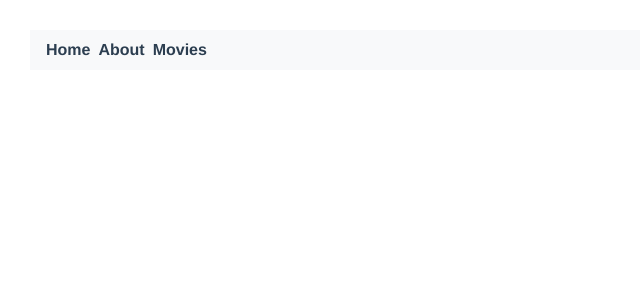
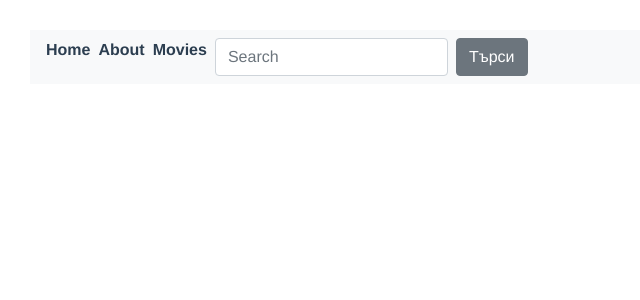
Before and after one commit to veroni2000/Cinema, a Vue app in the folder cinema-ui/: page /#/users in a window 1280 px wide. Shown: the top 300 px of the page, without its empty margins (0-640 px from the left). Built offline with nearby package versions, Linux system fonts and the light colour scheme.

Commit message:
random stuff

```diff
--- a/cinema-ui/src/App.vue
+++ b/cinema-ui/src/App.vue
@@ -4,9 +4,15 @@
       <div>
         <b-navbar type="light" variant="light">
           <b-navbar-nav>
-            <router-link class="mr-sm-2" to="/">Home</router-link>
-            <router-link class="mr-sm-2" to="/about">About</router-link>
-            <router-link class="mr-sm-2" to="/movies">Movies</router-link>
+            <ul class="nav navbar-nav navbar-right">
+              <li><router-link class="mr-sm-2" to="/">Home</router-link></li>
+              <li><router-link class="mr-sm-2" to="/about">About</router-link></li>
+              <li><router-link class="mr-sm-2" to="/movies">Movies</router-link></li>
+            </ul>
+            <form class="form-inline">
+              <b-form-input class="form-control mr-sm-2" type="search" placeholder="Search"></b-form-input>
+              <b-button v-on:click = "searchMovies">Търси</b-button>
+            </form>
           </b-navbar-nav>
         </b-navbar>
       </div>
--- a/cinema-ui/src/main.js
+++ b/cinema-ui/src/main.js
@@ -5,11 +5,13 @@ import store from './store'
 import * as axios from 'axios'
 import 'bootstrap/dist/css/bootstrap.css'
 import 'bootstrap-vue/dist/bootstrap-vue.css'
-import { BTable, BPagination, NavbarPlugin, BCarousel, BCarouselSlide } from 'bootstrap-vue'
+import { BTable, BPagination, NavbarPlugin, BCarousel, BCarouselSlide, FormInputPlugin, BButton } from 'bootstrap-vue'
 
 Vue.component('b-pagination', BPagination)
 Vue.component('b-table', BTable)
+Vue.component('b-button', BButton)
 Vue.use(NavbarPlugin)
+Vue.use(FormInputPlugin)
 Vue.component('b-carousel-slide', BCarouselSlide)
 Vue.component('b-carousel', BCarousel)
 Vue.prototype.$axios = axios
--- a/cinema-ui/src/views/Movies.vue
+++ b/cinema-ui/src/views/Movies.vue
@@ -1,30 +1,5 @@
 <template>
   <div>
-      <b-navbar toggleable="lg" type="dark" variant="info">
-    <b-navbar-brand href="#">NavBar</b-navbar-brand>
-
-    <b-navbar-toggle target="nav-collapse"></b-navbar-toggle>
-
-    <b-collapse id="nav-collapse" is-nav>
-
-      <!-- Right aligned nav items -->
-      <b-navbar-nav class="ml-auto">
-        <b-nav-form>
-          <b-form-input size="sm" class="mr-sm-2" placeholder="Search"></b-form-input>
-          <button v-on:click = "searchMovies">Търси</button>
-        </b-nav-form>
-
-        <b-nav-item-dropdown right>
-          <!-- Using 'button-content' slot -->
-          <template #button-content>
-            <em>User</em>
-          </template>
-          <b-dropdown-item href="#">Profile</b-dropdown-item>
-          <b-dropdown-item href="#">Sign Out</b-dropdown-item>
-        </b-nav-item-dropdown>
-      </b-navbar-nav>
-    </b-collapse>
-  </b-navbar>
       <b-table
         id = "moviesTable"
         striped
@@ -34,12 +9,12 @@
         :current-page=1
         :per-page="0"
       >
-
+<!--
         <template slot="top-row" slot-scope="{fields}">
           <td v-for="field in fields" :key="field.id">
             <input v-model="filters[field.key]">
           </td>
-        </template>
+        </template>-->
         <template v-slot:cell(title)="data">
           <div v-if="data.item.title">
             <router-link :to="{name: 'MovieTab', params:{ id: data.item.movie_Id }}">
```
